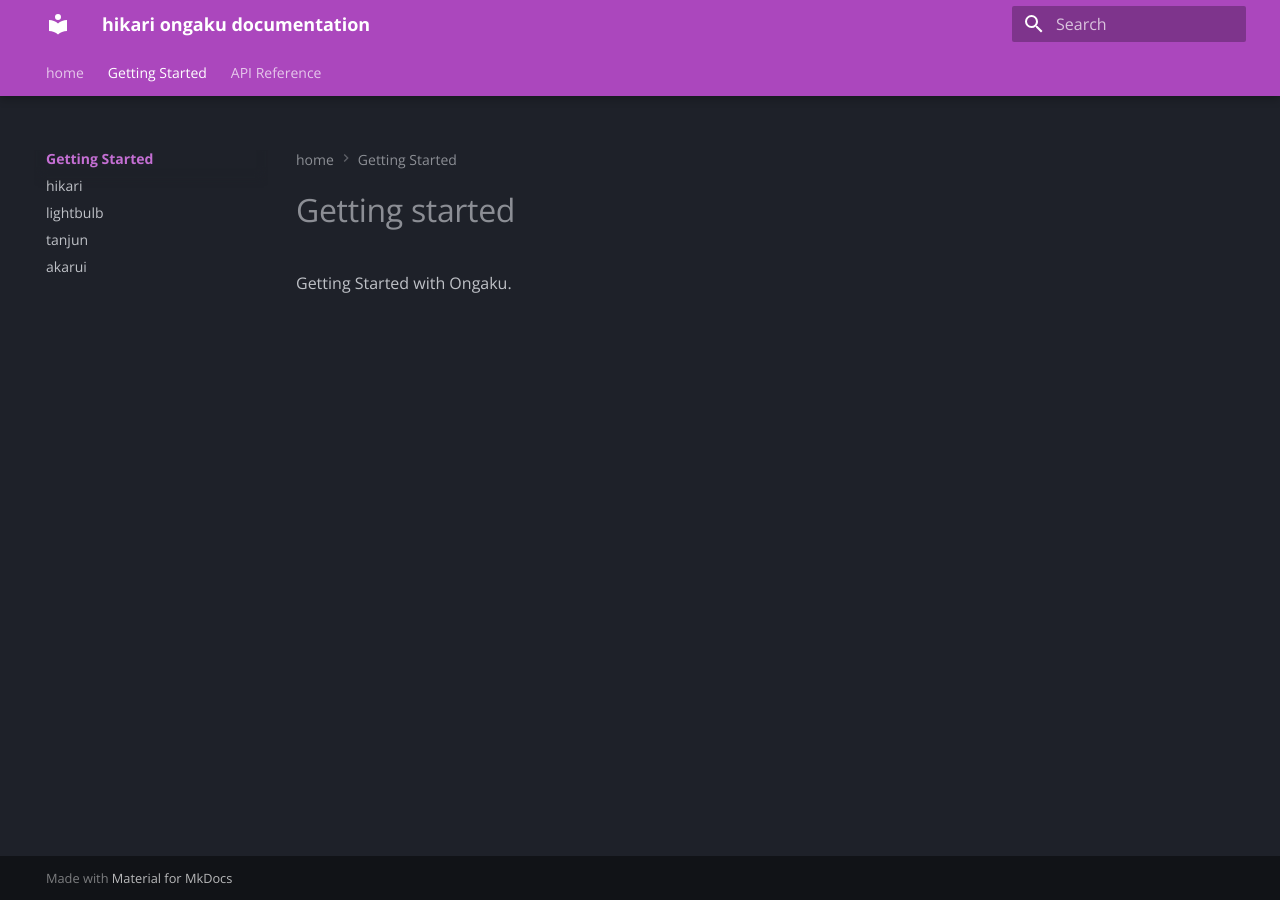
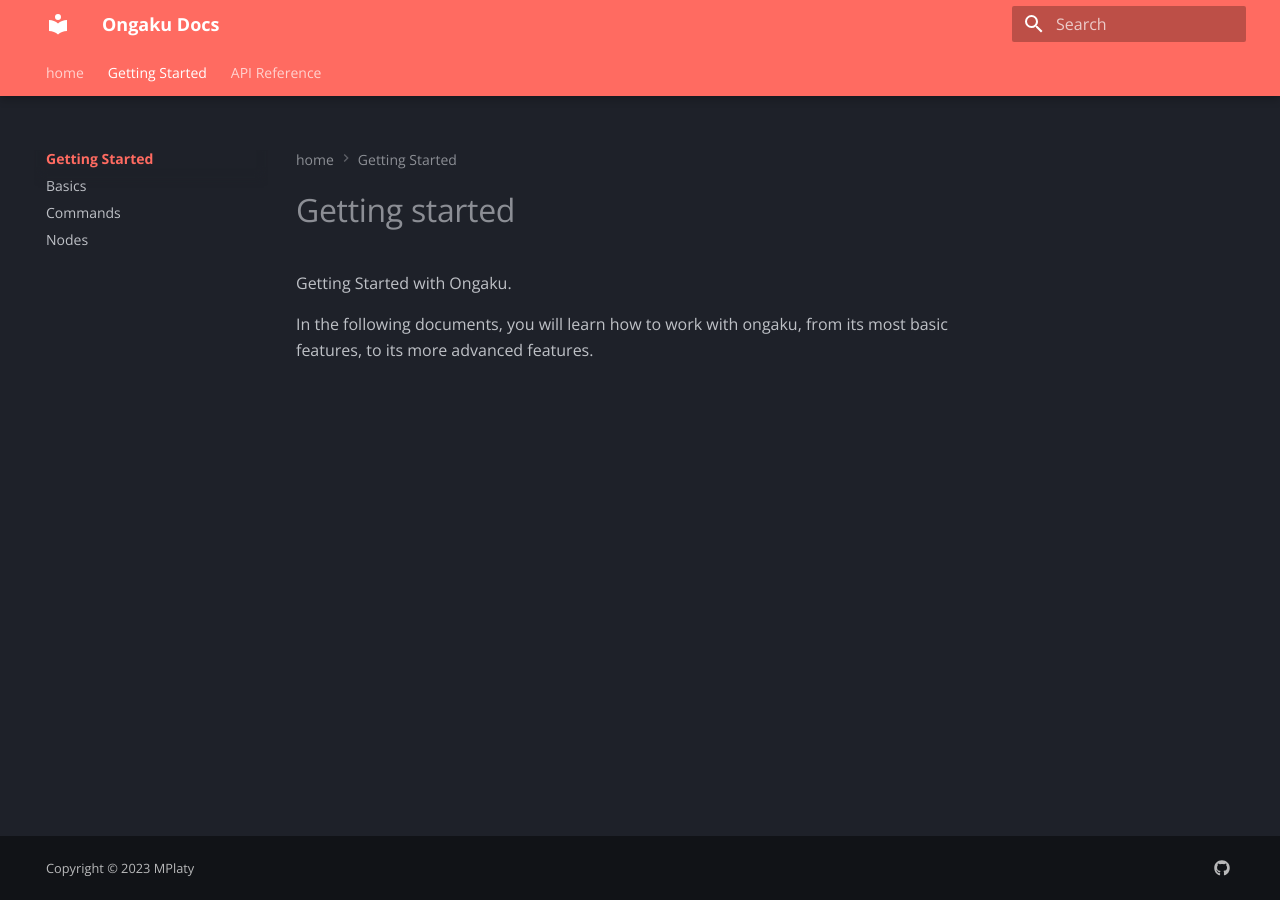
Before and after one commit to hikari-ongaku/hikari-ongaku, an MkDocs documentation site: the page built from docs/docs/getting_started/index.md, in a window 1280 px wide. Built offline with MkDocs 1.6.1 and Material for MkDocs 9.7.7, drawn with Linux system fonts in a browser that asks for light colours.

Commit message:
working on docs... still

```diff
--- a/docs/docs/getting_started/index.md
+++ b/docs/docs/getting_started/index.md
@@ -1,3 +1,5 @@
 # Getting started
 
 Getting Started with Ongaku.
+
+In the following documents, you will learn how to work with ongaku, from its most basic features, to its more advanced features.
--- /dev/null
+++ b/docs/docs/stylesheets/extra.css
@@ -0,0 +1,6 @@
+:root {
+    --md-primary-fg-color:        #ff6b61;
+    --md-primary-fg-color--light: var(--md-primary-fg-color);
+    --md-primary-fg-color--dark:  var(--md-primary-fg-color);
+    --md-accent-fg-color:           #66ff61;
+  }
--- a/docs/mkdocs.yml
+++ b/docs/mkdocs.yml
@@ -1,11 +1,12 @@
-site_name: hikari ongaku documentation
+site_name: Ongaku Docs
+site_url: https://ongaku.mplaty.com/
 
 theme:
   name: material
   palette:
     scheme: slate
-    primary: purple
-    accent: black
+    primary: custom
+    accent: custom
   font:
     text: Open Sans
   features:
@@ -16,18 +17,47 @@ theme:
     - navigation.path
     - navigation.indexes
     - search.suggest
+    - content.code.copy
+
+extra_css:
+  - stylesheets/extra.css
 
 plugins:
   - search
+
+markdown_extensions:
+  - toc:
+      permalink: "#"
+  - pymdownx.highlight:
+      anchor_linenums: true
+      line_spans: __span
+      pygments_lang_class: true
+  - pymdownx.inlinehilite
+  - pymdownx.snippets
+  - pymdownx.superfences
+  - admonition
+  - pymdownx.details
+  - pymdownx.superfences
+
+copyright: Copyright &copy; 2023 MPlaty
+
+extra:
+  generator: false
+  social:
+    - icon: fontawesome/brands/github
+      link: https://github.com/MPlatypus/hikari-ongaku
+      name: Hikari Ongaku Github
 
 nav:
   - home: index.md
   - Getting Started:
     - getting_started/index.md
-    - hikari: getting_started/hikari.md
-    - lightbulb: getting_started/lightbulb.md
-    - tanjun: getting_started/tanjun.md
-    - akarui: getting_started/akarui.md
+    - Basics: getting_started/basics.md
+    - Commands: getting_started/commands.md
+    - Nodes: getting_started/nodes.md
   - API Reference:
     - api_reference/index.md
     - Ongaku: api_reference/ongaku.md
+    - Player: api_reference/player.md
+    - Rest: api_reference/rest.md
+    - errors: api_reference/errors.md
```
Also changed, not shown: docs/docs/api_reference/ongaku.md (+43 -0 lines), docs/docs/getting_started/basics.md (added, +62 -0 lines), docs/docs/getting_started/commands.md (added, +1 -0 lines), docs/docs/getting_started/nodes.md (added, +3 -0 lines), docs/docs/index.md (+14 -1 lines), docs/docs/api_reference/errors.md (added), docs/docs/api_reference/player.md (added), docs/docs/api_reference/rest.md (added), docs/docs/getting_started/akarui.md (deleted), docs/docs/getting_started/arc.md (deleted), docs/docs/getting_started/hikari.md (deleted), docs/docs/getting_started/lightbulb.md (deleted), docs/docs/getting_started/tanjun.md (deleted), 1 other file.
